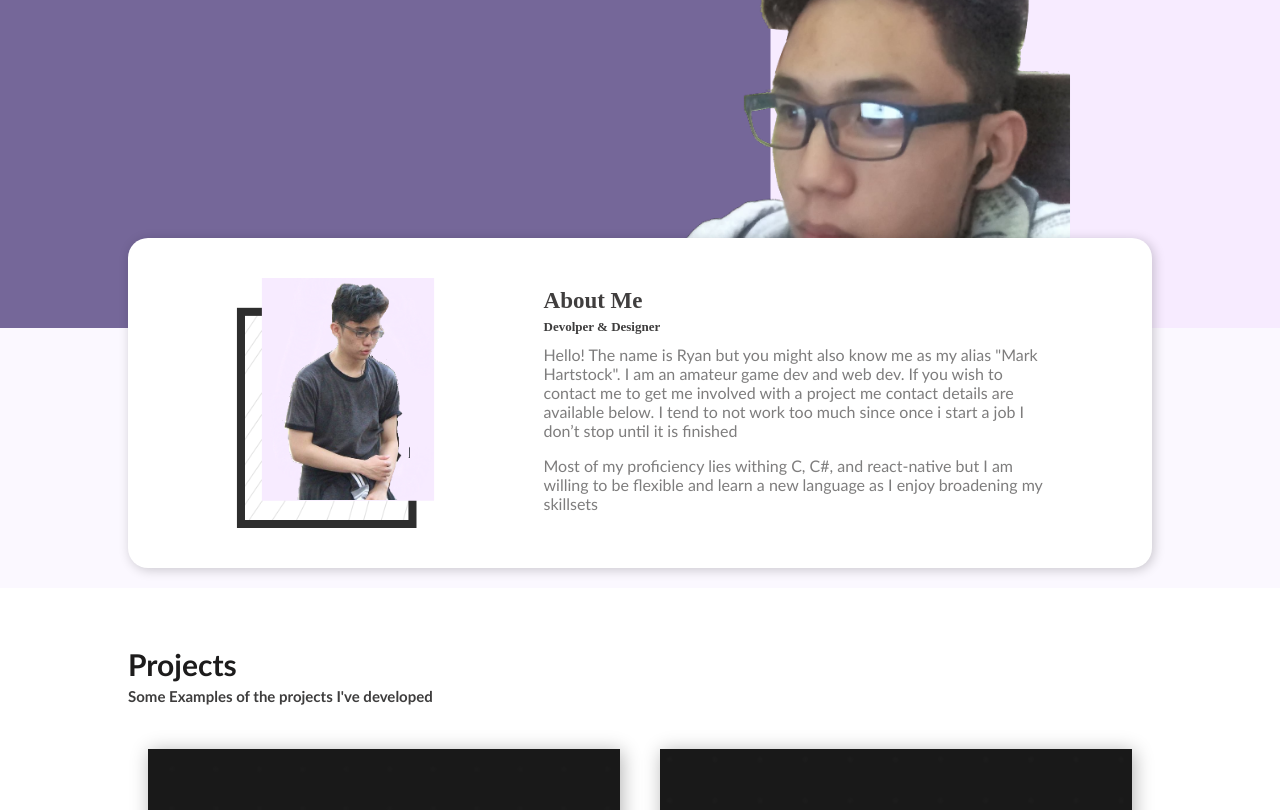
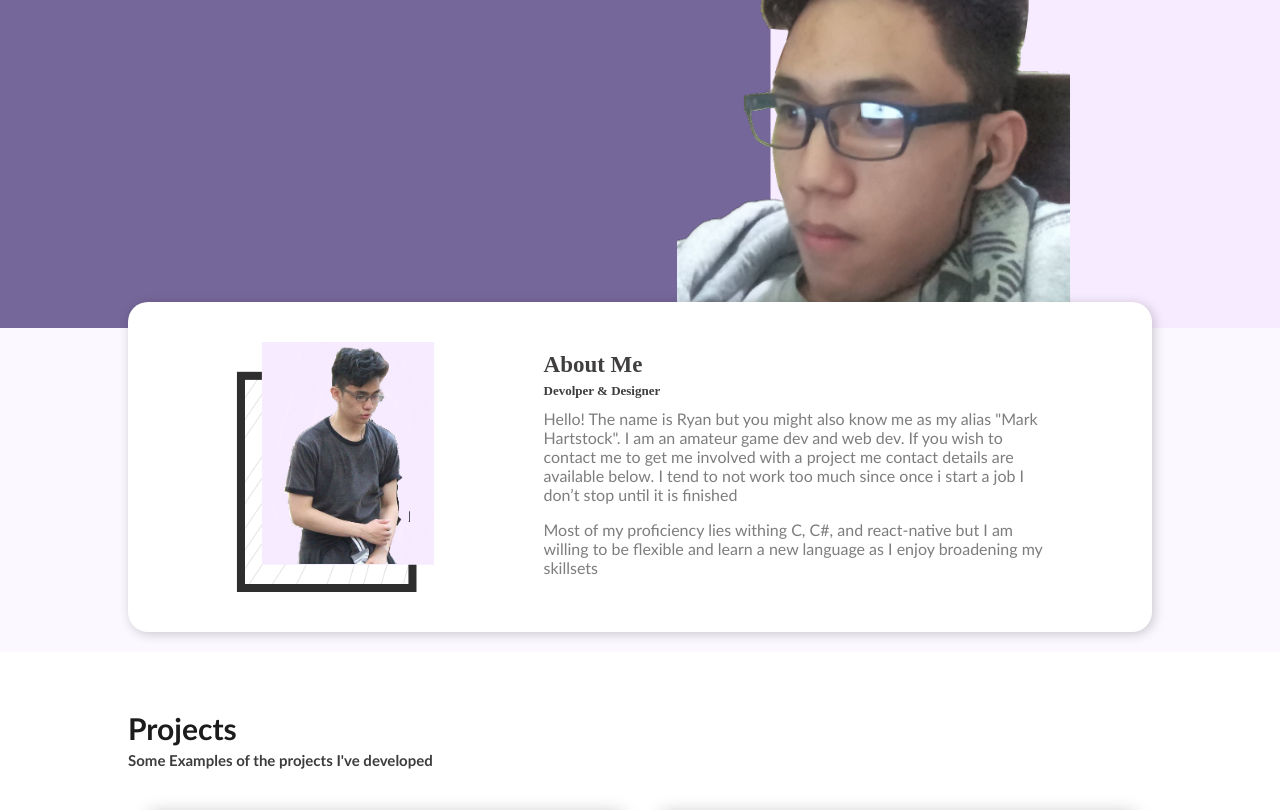
Before and after one commit to MarkHartstock/Potfolio-Website, a plain HTML site: page index.html in a window 1280 px wide. Shown: the part 432-1242 px from the top of the page. Drawn offline with Linux system fonts and the light colour scheme.

Commit message:
Update styles.css

```diff
--- a/styles.css
+++ b/styles.css
@@ -136,7 +136,7 @@ span:before{
 	border-radius:20px;
 	box-shadow:2px 2px 12px rgba(0,0,0,0.2);
 	display: flex;
-	margin: -7%  auto 20px auto;
+	margin: -2%  auto 20px auto;
 	position: relative;
 	justify-content:space-evenly;
 	align-items: center;
```
